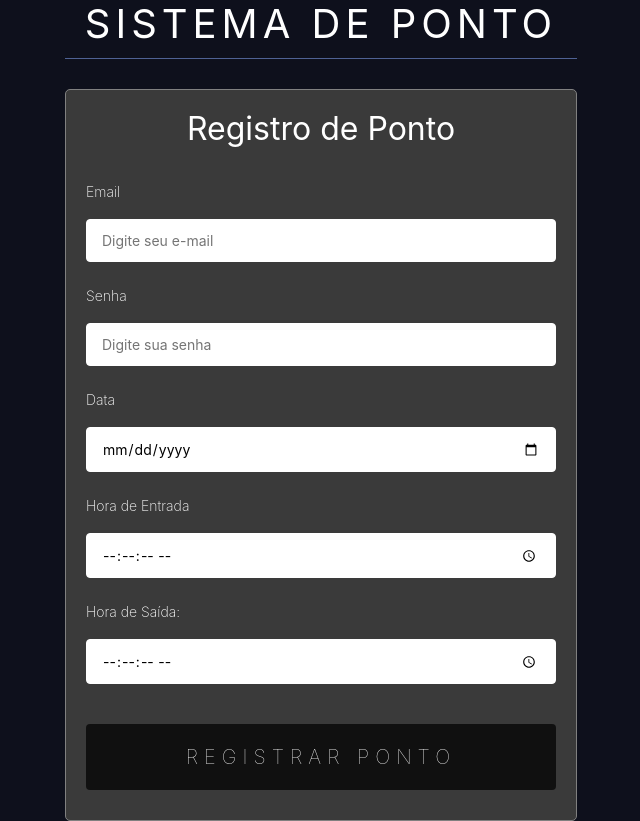
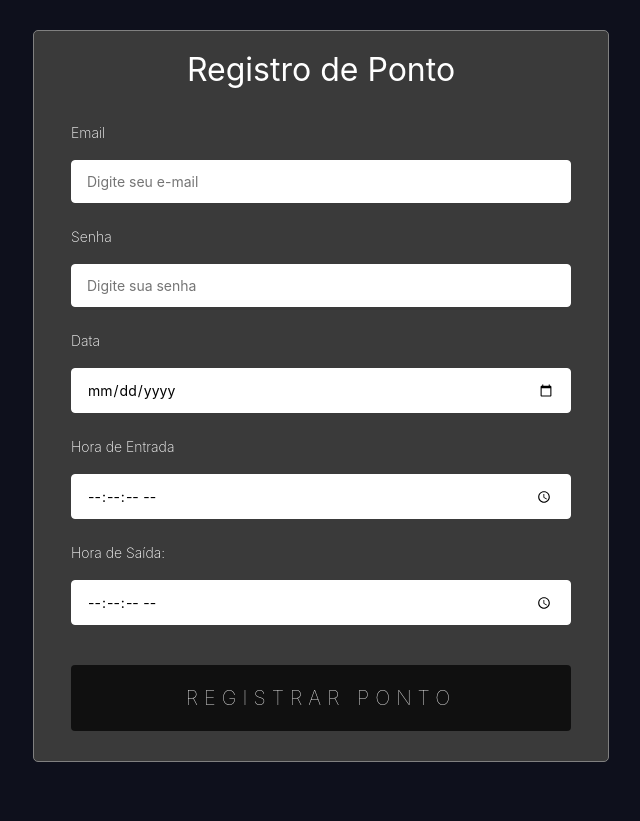
Before and after one commit to lucaspassos858/java-spring-boot-sistema-de-ponto, a React (Create React App) app in the folder sistema-de-pontos/: page /clocking in a window 1280 px wide. Shown: the whole page, without its empty margins (319-959 px from the left). After the commit the page ends 800 px from the top, so only its background shows below. Built offline with nearby package versions, Linux system fonts and the light colour scheme.

Commit message:
Melhorias na estilização das páginas

```diff
--- a/sistema-de-pontos/src/components/ClockingForm.js
+++ b/sistema-de-pontos/src/components/ClockingForm.js
@@ -47,9 +47,6 @@ function ClockingForm() {
 
   return (
     <div id="wrapper">
-      <div>
-        <h1> Sistema de Ponto </h1>
-      </div>
       <div id="container">
         <h2>Registro de Ponto</h2>
 
--- a/sistema-de-pontos/src/components/ClockingView.js
+++ b/sistema-de-pontos/src/components/ClockingView.js
@@ -114,7 +114,7 @@ export default class ClockingView extends React.Component {
             <div className="container mt-3">
                 <h1> Visualização de Dados </h1>
 
-                <Table striped bordered hover variant="dark">
+                <Table striped bordered hover variant="dark" className="mt-4">
                     <thead>
                         <tr>
                             <th colSpan="7" style={{background: 'rgb(37 38 39)'}}> Tabela de Marcação de Ponto </th>
--- a/sistema-de-pontos/src/components/Register.js
+++ b/sistema-de-pontos/src/components/Register.js
@@ -27,7 +27,7 @@ function Register() {
   };
 
   return (
-    <div id="wrapper">
+    <div id="wrapper" className="mt-4">
       <div>
         <h1> Sistema de Ponto </h1>
       </div>
--- a/sistema-de-pontos/src/styles.css
+++ b/sistema-de-pontos/src/styles.css
@@ -138,7 +138,7 @@ button {
 }
 
 #wrapper {
-  width: 40%;
+  width: 45%;
   margin:0 auto;
 }
 
```
